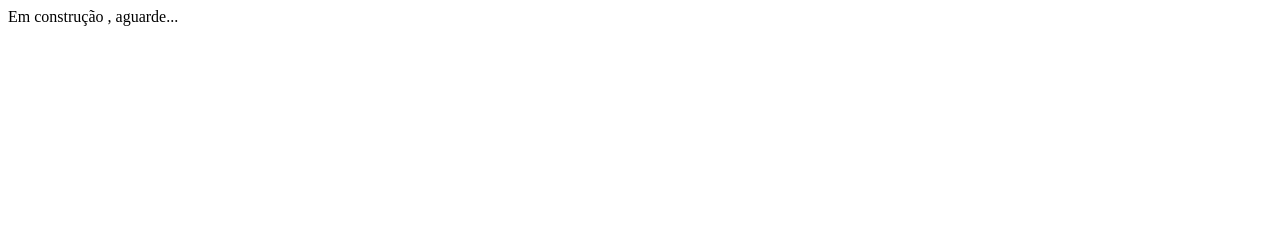
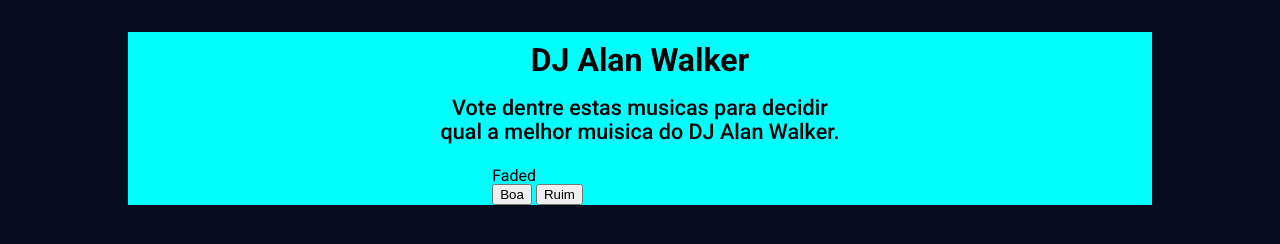
Before and after one commit to mariborges22/API_AlanWalker, a website: page pages/principal/main-page.html in a window 1280 px wide. Drawn offline with Linux system fonts and the light colour scheme.

Commit message:
iniciando pagina princial

```diff
--- a/pages/Cadastro-login/index.js
+++ b/pages/Cadastro-login/index.js
@@ -2,5 +2,5 @@
     window.location.href = "../pages/principal/main-page.html";
   }
 function voltar() {
-    window.location.href = "../pages/main-page.html";
+    window.location.href = "../../../index.html";
   }
--- /dev/null
+++ b/pages/principal/main-page.css
@@ -0,0 +1,36 @@
+.conteiner{
+    margin: 0 auto;
+    background-color: aqua;
+    width: 80%;
+}
+.inicio{
+    margin-top: 2rem;
+    display: flex;
+    justify-content: center;
+    align-items: center;
+    flex-direction: column;
+    line-height: 1.5rem;
+}
+.inicio h1{
+    font-size: var(--font-size-1);
+    font-weight: var(--font-weight-1);
+    margin-top: 1rem;
+}
+.inicio h3{
+    font-size: var(--font-size-3);
+    font-weight: var(--font-weight-2);
+    width: 40%;
+    text-align: center;
+    margin-top: 1.5rem;
+    margin-bottom: 1.5rem;
+}
+
+
+.musicas{
+    width: 80%;
+    display: flex;
+    justify-content: center;
+}
+.musica{
+
+}
--- a/pages/principal/main-page.html
+++ b/pages/principal/main-page.html
@@ -5,9 +5,25 @@
     <meta http-equiv="X-UA-Compatible" content="IE=edge">
     <meta name="viewport" content="width=device-width, initial-scale=1.0">
     <title>AlanWalker</title>
+    <link rel="stylesheet" href="../../styles/reset.css">
+    <link rel="stylesheet" href="/styles/globalStyles.css">
+    <link rel="stylesheet" href="/pages/principal/main-page.css">
 </head>
 <body>
-    Em construção , aguarde...
-
+  <div class="conteiner">
+    <header class="inicio">
+        <h1>DJ Alan Walker</h1>
+        <h3>Vote dentre estas musicas para decidir qual a melhor muisica do DJ Alan Walker.</h3>
+    </header>
+    <main class="musicas">
+      <div class="musica">
+        <h2>Faded</h2>
+        <button>Boa</button>
+        <button>Ruim</button>
+      </div>
+    </main>
+  </div>
 </body>
+<script src="/pages/Cadastro-login/index.js"></script>
+<script src="/pages/principal/main-page.js"></script>
 </html>
--- /dev/null
+++ b/pages/principal/main-page.js
@@ -0,0 +1 @@
+console.log("hello")
--- a/styles/cadastro.css
+++ b/styles/cadastro.css
@@ -1,14 +1,12 @@
 .conteiner{
     background-image: url('https://djmagbr.com/wp-content/uploads/2018/12/Alan-walker-e1519590346531.jpeg');
-    background-position: right 20%;
+    background-position: center 10%;
     background-repeat: no-repeat;
-    background-size: cover;
-    margin: 5% auto 5% auto;
-    height: 80vh;
+    background-size:cover;
+
+    height: 100vh;
     width: 100%;
-    display: flex;
-    align-items: center;
-    justify-content: center;
+    position:static;
 }
 .cadastro{
     position: absolute;
@@ -27,7 +25,7 @@
 }
 .cadastro h2{
     color: var(--color-grey-1);
-    font-size: var(--font-size-1);
+    font-size: var(--font-size-2);
 }
 .formulario{
     display: flex;
@@ -37,7 +35,7 @@
 }
 .formulario label{
     color: var(--color-grey-1);
-    font-size: var(--font-size-2);
+    font-size: var(--font-size-4);
     font-weight: var(--font-weight-2);
 }
 .formulario input{
@@ -57,6 +55,10 @@
     margin-top: 12px;
     background-color: var(--color-grey-3);
     color: var(--color-grey-1);
-    font-size: var(--font-size-3);
+    font-size: var(--font-size-4);
     font-weight: var(--font-weight-1);
 }
+.formulario button:hover{
+    cursor: pointer;
+    filter: brightness(1.1);
+}
--- a/styles/globalStyles.css
+++ b/styles/globalStyles.css
@@ -2,7 +2,7 @@
 
 :root {
     --color-brand-1: #050d1c;
-    --color-brand-2: #4c3299;
+    --color-brand-2: #0f2856;
     --color-brand-3: #f0ecfb;
 
     --color-grey-1: #212529;
@@ -14,10 +14,12 @@
     --fixed-white: #ffffff;
     --color-mode: #ffffff;
 
-    --font-size-1: 1.35rem;
-    --font-size-2: 1rem;
-    --font-size-3: 0.875rem;
-    --font-size-4: 0.75rem;
+    --font-size-1: 2rem;
+    --font-size-2: 1.5rem;
+    --font-size-3: 1.35rem;
+    --font-size-4: 1rem;
+    --font-size-5: 0.875rem;
+    --font-size-6: 0.75rem;
 
     --font-weight-1: 600;
     --font-weight-2: 500;
@@ -39,4 +41,6 @@
 body{
     font-family: 'Roboto', sans-serif;
     background-color: var(--color-brand-1);
+    overflow: hidden;
+
 }
--- /dev/null
+++ b/styles/reset.css
@@ -0,0 +1,43 @@
+html, body, div, span, applet, object, iframe,
+h1, h2, h3, h4, h5, h6, p, blockquote, pre,
+a, abbr, acronym, address, big, cite, code,
+del, dfn, em, img, ins, kbd, q, s, samp,
+small, strike, strong, sub, sup, tt, var,
+b, u, i, center,
+dl, dt, dd, ol, ul, li,
+fieldset, form, label, legend,
+table, caption, tbody, tfoot, thead, tr, th, td,
+article, aside, canvas, details, embed,
+figure, figcaption, footer, header, hgroup,
+menu, nav, output, ruby, section, summary,
+time, mark, audio, video {
+	margin: 0;
+	padding: 0;
+	border: 0;
+	font-size: 100%;
+	font: inherit;
+	vertical-align: baseline;
+}
+/* HTML5 display-role reset for older browsers */
+article, aside, details, figcaption, figure,
+footer, header, hgroup, menu, nav, section {
+	display: block;
+}
+body {
+	line-height: 1;
+}
+ol, ul {
+	list-style: none;
+}
+blockquote, q {
+	quotes: none;
+}
+blockquote:before, blockquote:after,
+q:before, q:after {
+	content: '';
+	content: none;
+}
+table {
+	border-collapse: collapse;
+	border-spacing: 0;
+}
```
Also changed, not shown: index.html (+4 -4 lines), scripts/cadastro.js (added).
